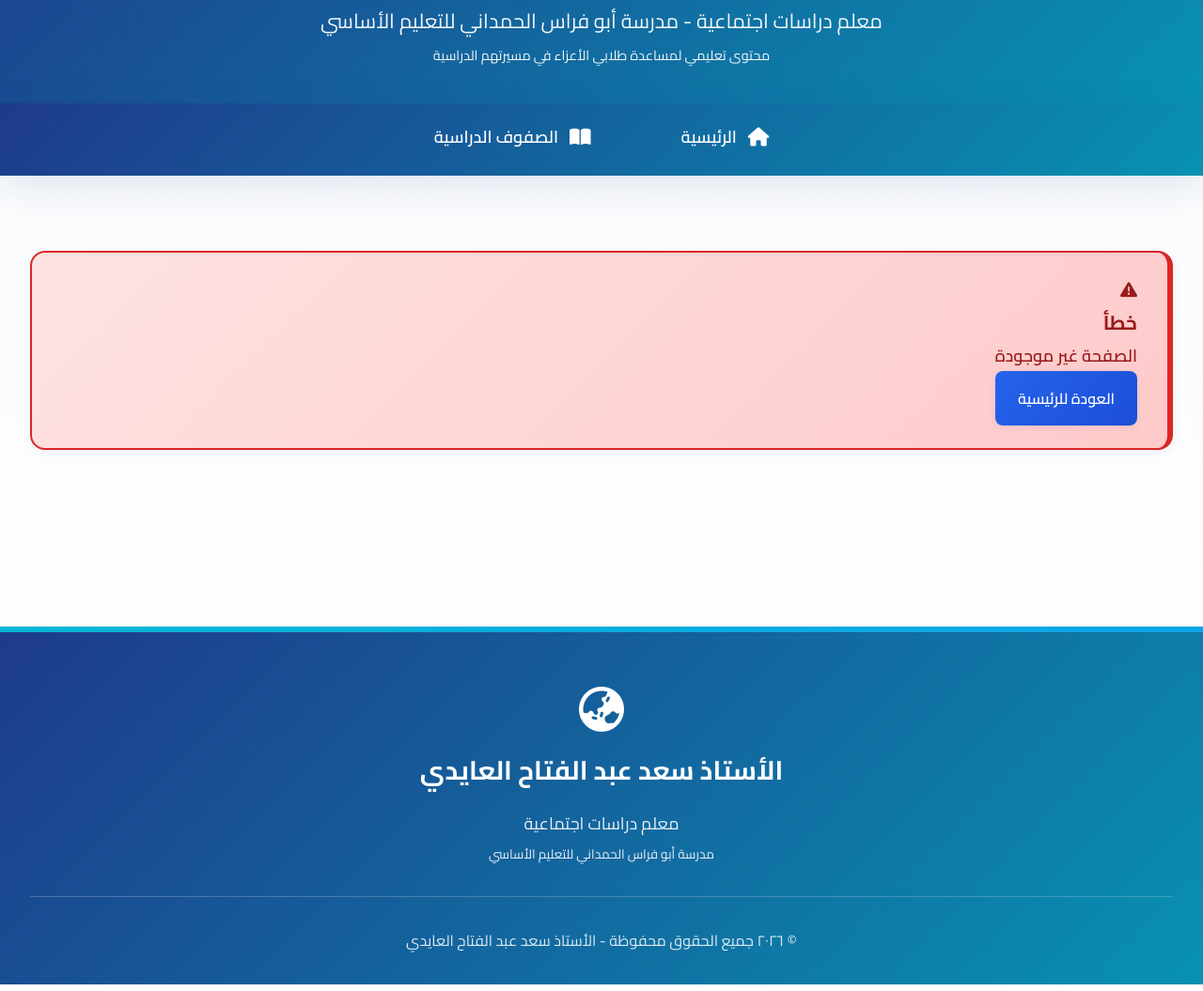
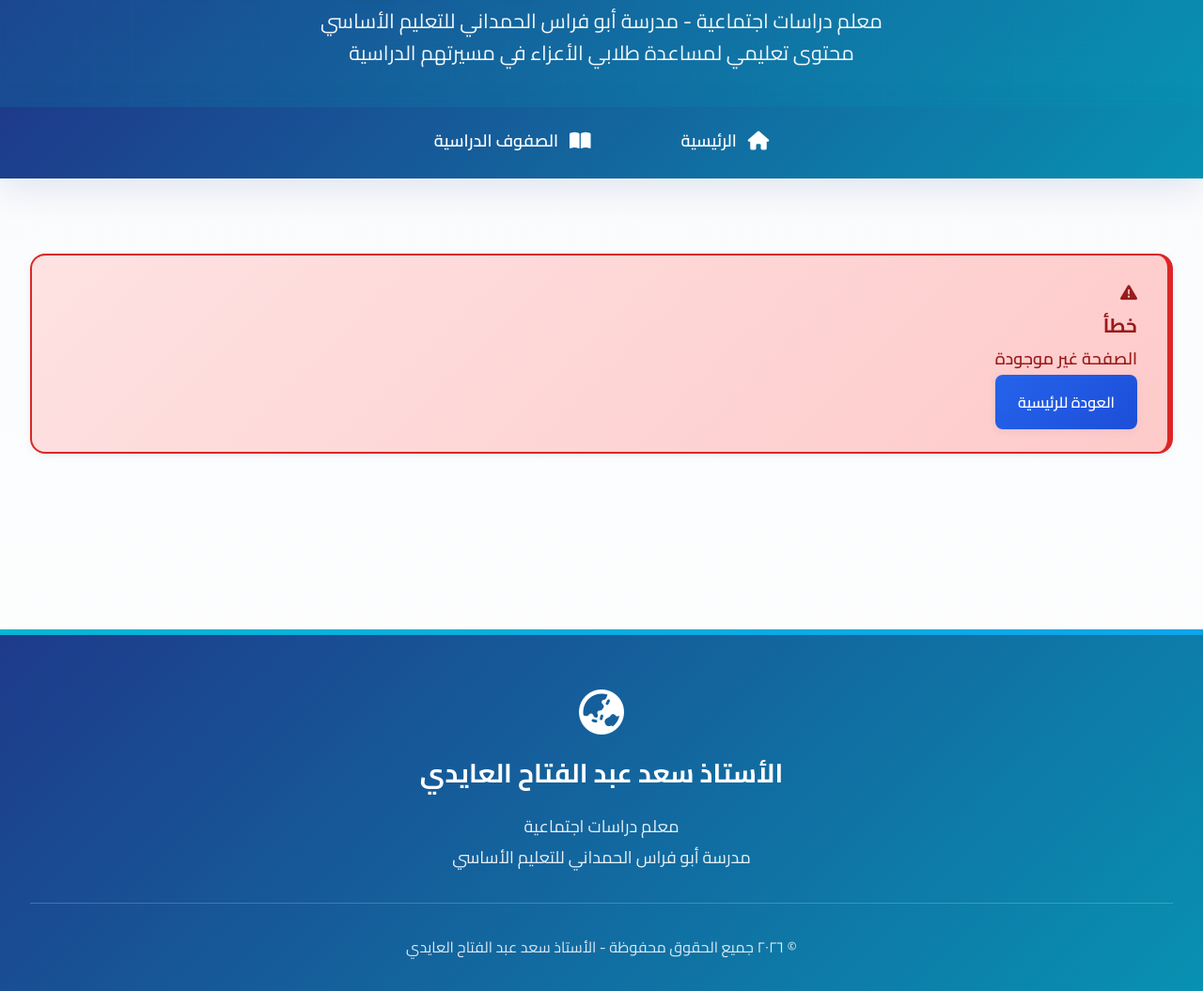
Before and after one commit to 3aidi/Dad-site, a website: page public/index.html in a window 1280 px wide. Shown: the part 235-1290 px from the top of the page at 94% size. Drawn offline with Linux system fonts and the light colour scheme.

Commit message:
Refactor header and footer content for improved semantics and styling consistency

```diff
--- a/public/index.html
+++ b/public/index.html
@@ -19,7 +19,7 @@
       </div>
       <h1>منصة الأستاذ سعد عبد الفتاح العايدي التعليمية</h1>
       <p>معلم دراسات اجتماعية - مدرسة أبو فراس الحمداني للتعليم الأساسي</p>
-      <p style="font-size: 0.9rem; margin-top: 0.5rem;">محتوى تعليمي لمساعدة طلابي الأعزاء في مسيرتهم الدراسية</p>
+      <p class="header-subtitle">محتوى تعليمي لمساعدة طلابي الأعزاء في مسيرتهم الدراسية</p>
     </div>
   </header>
 
@@ -49,7 +49,7 @@
         <i class="fas fa-globe-asia footer-icon"></i>
         <h3>الأستاذ سعد عبد الفتاح العايدي</h3>
         <p>معلم دراسات اجتماعية</p>
-        <p style="font-size: 0.85rem; margin-top: 0.25rem;">مدرسة أبو فراس الحمداني للتعليم الأساسي</p>
+        <p class="footer-school-name">مدرسة أبو فراس الحمداني للتعليم الأساسي</p>
       </div>
       <div class="footer-bottom">
         <p>&copy; ٢٠٢٦ جميع الحقوق محفوظة - الأستاذ سعد عبد الفتاح العايدي</p>
--- a/public/styles.css
+++ b/public/styles.css
@@ -30,6 +30,7 @@
 html {
   overflow-x: hidden;
   -webkit-text-size-adjust: 100%;
+  -moz-text-size-adjust: 100%;
   text-size-adjust: 100%;
 }
 
```
